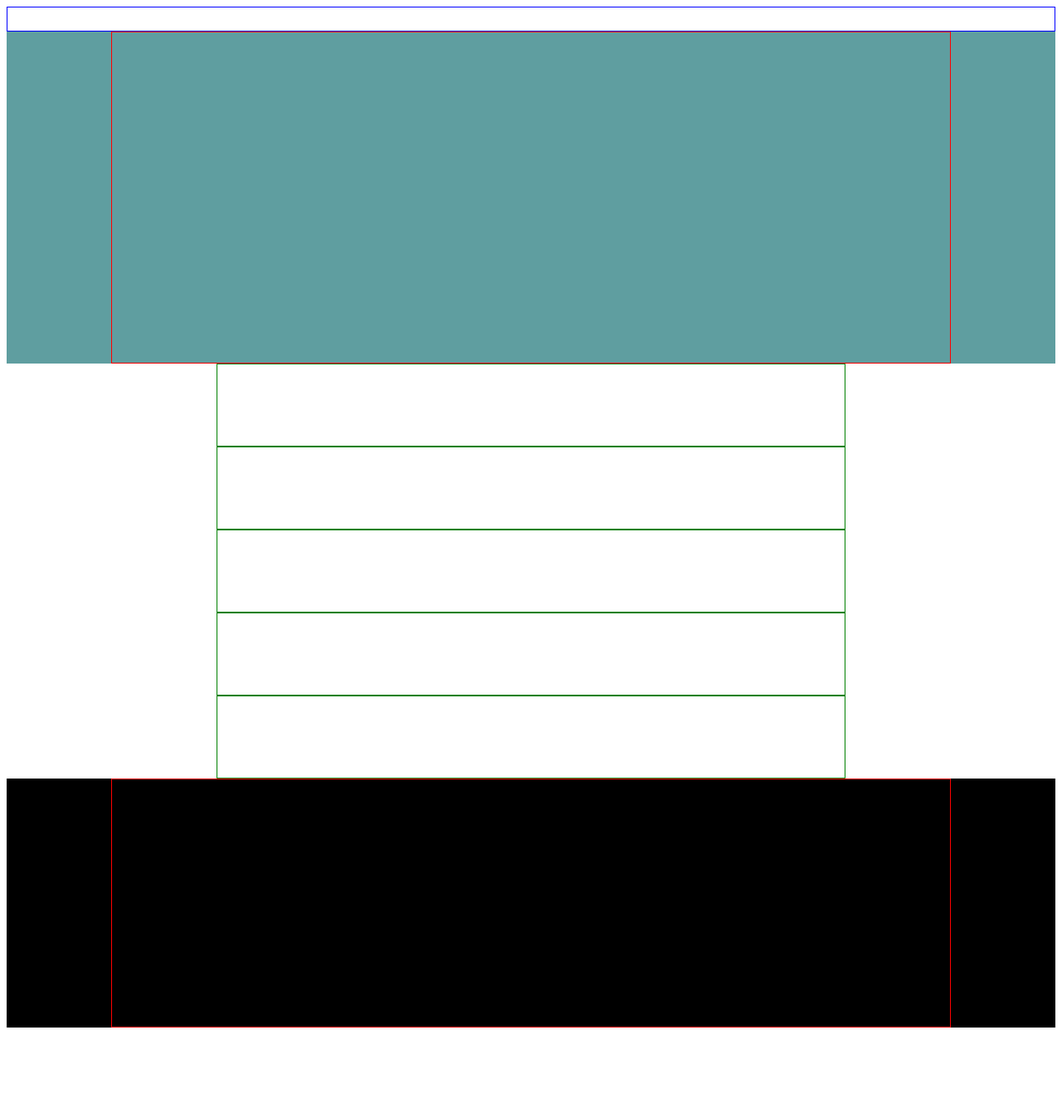
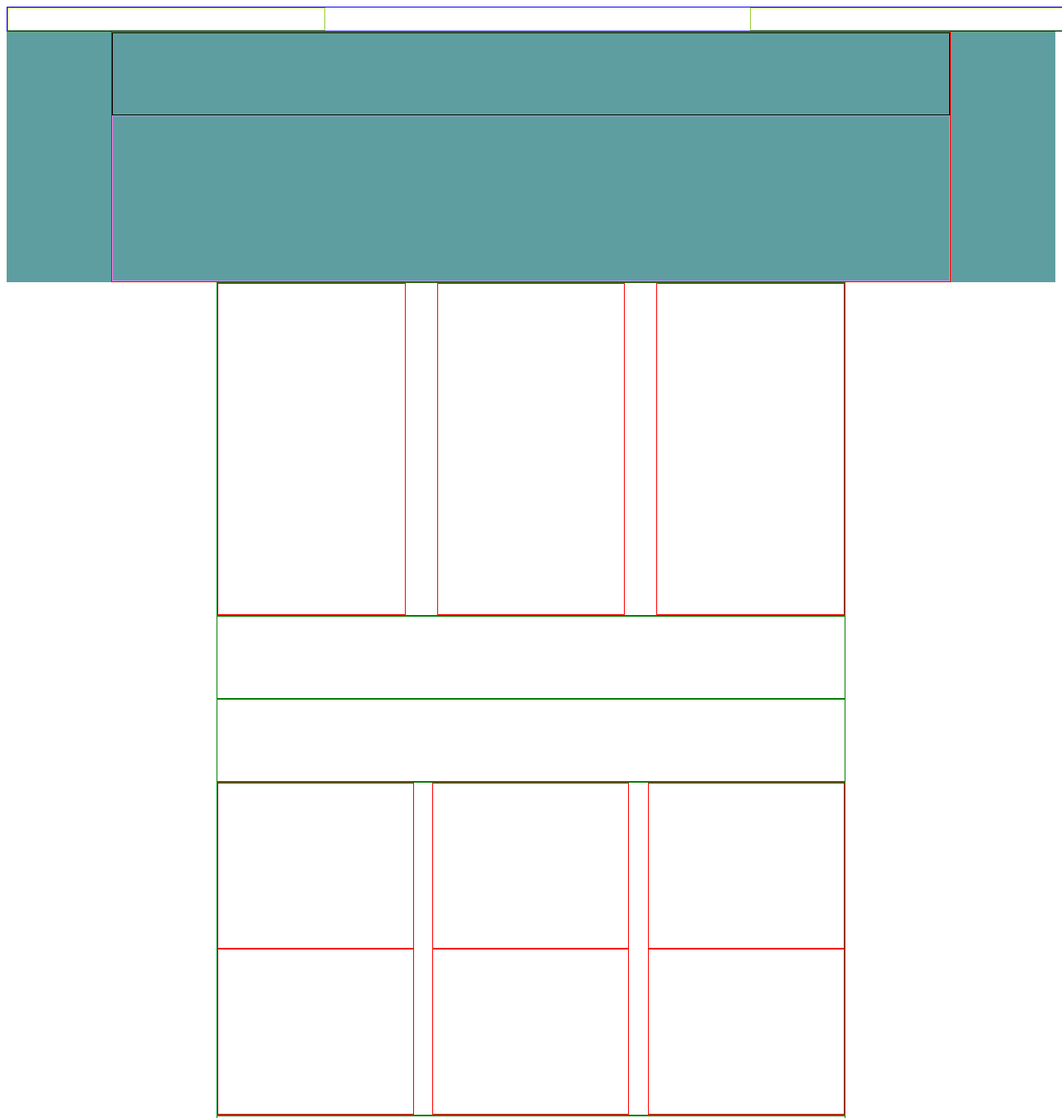
Before and after one commit to sebastianosalzillo/htmlcss-dropbox, a plain HTML site: page index.html in a window 1280 px wide. Shown: the top 1347 px of the page at 83% size. Before the commit the page ends 1246 px from the top, so only its background shows below. Drawn offline with Linux system fonts and the light colour scheme.

Commit message:
feat: struttura base completata spero

```diff
--- a/index.html
+++ b/index.html
@@ -14,10 +14,25 @@
 
         <!-- HEADER TOP -->
         <section class="header-top">
+            <div class="header-menu">
+
+            </div>
+            <div class="header-menu">
+
+            </div>
 
         </section>
         <!-- HeaderBOT -->
-        <section class="header-bot container">
+        <section class="header-bot hero-container">
+            <div class="hero-title">
+
+            </div>
+
+
+            <div class="hero-content">
+
+            </div>
+
 
         </section>
 
@@ -26,7 +41,12 @@
     <!-- Main -->
     <main>
         <!-- abbonamenti -->
-      <section class="container-small">
+        <section class="container-small flex subscriptions">
+            <div class="subscription-card">
+
+            </div>
+            <div class="subscription-card"></div>
+            <div class="subscription-card"></div>
 
         </section>
 
@@ -41,8 +61,13 @@
 
         </section>
         <!-- BUSNESS-Section -->
-      <section class="container-small">
-
+        <section class="container-small flex business">
+<div class="business-card"></div>
+<div class="business-card"></div>
+<div class="business-card"></div>
+<div class="business-card"></div>
+<div class="business-card"></div>
+<div class="business-card"></div>
         </section>
 
 
@@ -56,7 +81,11 @@
     <!-- footer -->
     <footer>
         <section class="container-footer">
-
+ <div class="card-footer"></div>
+ <div class="card-footer"></div>
+ <div class="card-footer"></div>
+ <div class="card-footer"></div>
+ <div class="card-footer"></div>
         </section>
     </footer>
 </body>
--- a/style/style.css
+++ b/style/style.css
@@ -27,6 +27,17 @@
 
 }
 
+.hero-container {
+    width: 80%;
+    max-width: 1100px;
+    margin: 0 auto;
+    display: block;
+
+    /* Debug */
+
+    border: 1px solid red;
+}
+
 .container-small {
     width: 60%;
     margin: 0 auto;
@@ -46,32 +57,94 @@ header {
     background-color: cadetblue;
 }
 
+/* header-menu */
 .header-top {
     min-height: 30px;
     background-color: white;
+    display: flex;
+    justify-content: space-between;
+    position: fixed;
+    width: 100%;
+    z-index: 9999;
 
     /* debug */
     border: 1px solid blue;
 
 }
 
+
+.header-menu {
+
+
+    /* debug */
+    border: 1px solid yellowgreen;
+    width: 30%;
+}
+
 /* HEADER_BOT */
 
 .header-bot {
+    padding-top: 30px;
+}
 
+
+.hero-title {
+
+    /* debug */
+    border: 1px solid black;
+    min-height: 100px;
+    width: 100%;
+
+
+}
+
+
+.hero-content {
+
+    /* debug */
+    border: 1px solid violet;
+    min-height: 200px;
+}
+
+
+
+/* Main */
+
+/* ABBONAMENTI */
+
+.subscription-card {
+
+
+    /* debug */
+    border: 1px solid red;
+    width: 30%;
+    min-height: 400px;
+
+}
+
+.subscriptions {
+    display: flex;
+    justify-content: space-between;
 }
 
 
 
 
 
+/* <!-- BUSNESS-Section --> */
 
+.business-card {
+    width: calc(94%/3);
+    /* debug */
 
+    border: 1px solid red;
+    min-height: 200px;
+}
 
-
-
-
-
+.business {
+    flex-wrap: wrap;
+    justify-content: space-between;
+}
 
 
 
@@ -87,9 +160,18 @@ footer {
     margin: 0 auto;
     display: flex;
     min-height: 300px;
+    justify-content: space-between;
 
     /* Debug */
 
     border: 1px solid red;
 
 }
+
+.card-footer {
+    width: calc(90%/5);
+
+    /* debug */
+
+    border: 1px solid blue;
+}
```
Lines whose indentation alone changed are shown as unchanged.
